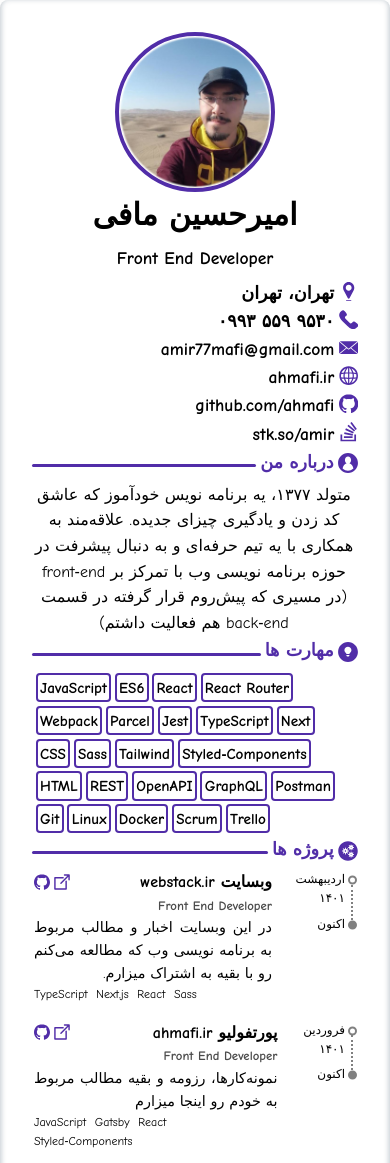
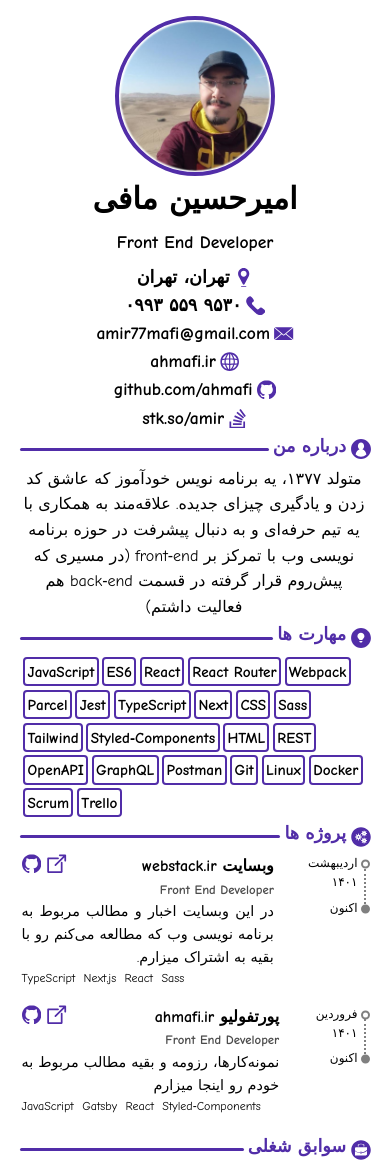
Before and after one commit to ahmafi/my-portfolio, a Gatsby site: page /resume in a window 390 px wide. Shown: the top 1163 px of the page. Built offline with nearby package versions, Linux system fonts and the light colour scheme; Gatsby itself is replaced by a stand-in of ours; a web font is replaced by a local one.

Commit message:
Resume: Improve responsive design
Info section is now a 2 column layout on mobile devices.
Larger icons when they are clickable.
Icons in General component align better with text on the title.
Change full page width to make more room for contents on smaller devices.

```diff
--- a/package.json
+++ b/package.json
@@ -30,6 +30,7 @@
     "react": "^17.0.1",
     "react-dom": "^17.0.1",
     "react-helmet": "^6.1.0",
+    "react-responsive": "^9.0.0-beta.6",
     "styled-components": "^5.3.5",
     "styled-icons": "^10.45.0"
   }
--- a/src/components/resume/Date.js
+++ b/src/components/resume/Date.js
@@ -4,6 +4,7 @@ import styled, { css } from 'styled-components';
 const Container = styled.div`
   font-size: 0.75rem;
   position: relative;
+  margin-left: 1em;
 `;
 
 const DotWidth = 9;
--- a/src/components/resume/Icon.js
+++ b/src/components/resume/Icon.js
@@ -1,5 +1,6 @@
 import React from 'react';
 import styled from 'styled-components';
+import { useMediaQuery } from 'react-responsive';
 
 // FIXME: There should be a better dynamic import solution
 // or a solution without importing
@@ -18,6 +19,7 @@ import ProjectsIcon from '../../images/icons/projects.inline.svg';
 import SkillsIcon from '../../images/icons/skills.inline.svg';
 import StackoverflowIcon from '../../images/icons/stackoverflow.inline.svg';
 import WebsiteIcon from '../../images/icons/website.inline.svg';
+import { smallerThan500, smallerThanA4 } from './media';
 
 const IconNames = {
   'about-me': AboutMeIcon,
@@ -39,21 +41,41 @@ const IconNames = {
 const Container = styled.div`
   width: ${({ w }) => w};
   height: ${({ h }) => h};
-  margin-bottom: 0.25em;
 
   svg {
     fill: ${({ c }) => c};
   }
 `;
 
-function Icon({ name, color, width = '1em', height }) {
+function Icon({ name, color, width = 1, height, clickable }) {
   height = height ?? width;
 
   const IconTag = IconNames[name];
 
+  const isSmallerThanA4 = useMediaQuery({ query: smallerThanA4 });
+  const isSmallerThan500 = useMediaQuery({ query: smallerThan500 });
+
+  let resWidth = width;
+  let resHeight = height;
+
+  if (clickable) {
+    if (isSmallerThanA4) {
+      resWidth = width * 1.2;
+      resHeight = height * 1.2;
+    }
+
+    if (isSmallerThan500) {
+      resWidth = width * 1.1;
+      resHeight = height * 1.1;
+    }
+  }
+
+  resWidth = `${resWidth}em`;
+  resHeight = `${resHeight}em`;
+
   return (
-    <Container c={color} w={width} h={height}>
-      <IconTag width={width} height={height} />
+    <Container c={color} w={resWidth} h={resHeight}>
+      <IconTag width={resWidth} height={resHeight} />
     </Container>
   );
 }
--- a/src/components/resume/Info.js
+++ b/src/components/resume/Info.js
@@ -1,14 +1,33 @@
 import React from 'react';
 import styled, { useTheme } from 'styled-components';
 import Icon from './Icon';
+import { smallerThan500, smallerThanA4 } from './media';
 
-const InfoBlock = styled.div`
+const Container = styled.div`
+  display: flex;
+  flex-direction: column;
+
+  @media ${smallerThanA4} {
+    flex-direction: row;
+    justify-content: space-around;
+  }
+
+  @media ${smallerThan500} {
+    flex-direction: column;
+  }
+`;
+
+const InfoColumn = styled.div`
   display: flex;
   flex-direction: column;
   align-items: flex-start;
+
+  @media ${smallerThan500} {
+    align-items: center;
+  }
 `;
 
-const Container = styled.div`
+const InfoLine = styled.div`
   display: flex;
   align-items: center;
   font-size: 1.1rem;
@@ -24,19 +43,30 @@ const Text = styled.p`
 function Info({ data }) {
   const theme = useTheme();
 
+  const infoColumn = (info) => (
+    <InfoLine
+      key={info.content}
+      href={info.link}
+      as={info.hasOwnProperty('link') ? 'a' : null}
+    >
+      <Icon name={info.icon} color={theme.accentColor} width={1.1} />
+      <Text dir="ltr">{info.content}</Text>
+    </InfoLine>
+  );
+
   return (
-    <InfoBlock>
-      {data.map((info) => (
-        <Container
-          key={info.content}
-          href={info.link}
-          as={info.hasOwnProperty('link') ? 'a' : null}
-        >
-          <Icon name={info.icon} color={theme.accentColor} width={'1.1em'} />
-          <Text dir="ltr">{info.content}</Text>
-        </Container>
-      ))}
-    </InfoBlock>
+    <Container>
+      <InfoColumn>
+        {data
+          .slice(0, Math.ceil(data.length / 2))
+          .map((info) => infoColumn(info))}
+      </InfoColumn>
+      <InfoColumn>
+        {data
+          .slice(Math.ceil(data.length / 2), data.length)
+          .map((info) => infoColumn(info))}
+      </InfoColumn>
+    </Container>
   );
 }
 
--- a/src/components/resume/SectionHeader.js
+++ b/src/components/resume/SectionHeader.js
@@ -28,7 +28,7 @@ function SectionHeader({ title, icon }) {
 
   return (
     <Container>
-      <Icon name={icon} color={theme.accentColor} width={'1.25em'} />
+      <Icon name={icon} color={theme.accentColor} width={1.25} />
       <Title>{title}</Title>
       <Line />
     </Container>
--- /dev/null
+++ b/src/components/resume/media.js
@@ -0,0 +1,2 @@
+export const smallerThanA4 = `screen and (max-width: 21cm)`;
+export const smallerThan500 = `screen and (max-width: 500px)`;
--- a/src/components/resume/sections/General.js
+++ b/src/components/resume/sections/General.js
@@ -23,12 +23,8 @@ const Content = styled.div`
 
 const Title = styled.div`
   display: flex;
-  align-items: center;
+  align-items: flex-start;
   font-weight: 700;
-
-  a {
-    margin-right: 0.25em;
-  }
 
   @media screen and (max-width: 480px) {
     justify-content: space-between;
@@ -37,6 +33,10 @@ const Title = styled.div`
 
 const Links = styled.div`
   display: flex;
+
+  > * {
+    margin-right: 0.4em;
+  }
 `;
 
 const Subtitle = styled.div`
@@ -67,7 +67,12 @@ function General({ content }) {
                   <Links>
                     {links.map((link) => (
                       <a href={link.name} key={link.name}>
-                        <Icon name={link.icon} color={theme.accentColor} />
+                        <Icon
+                          name={link.icon}
+                          color={theme.accentColor}
+                          width={1.1}
+                          clickable
+                        />
                       </a>
                     ))}
                   </Links>
--- a/src/components/resume/sections/Skills.js
+++ b/src/components/resume/sections/Skills.js
@@ -14,6 +14,7 @@ const Skill = styled.div`
   border-radius: 4px;
   font-size: 0.95rem;
   font-weight: 700;
+  text-align: center;
 `;
 
 function Skills({ content }) {
--- a/src/pages/resume.js
+++ b/src/pages/resume.js
@@ -10,8 +10,7 @@ import { StaticImage } from 'gatsby-plugin-image';
 import AboutMe from '../components/resume/sections/AboutMe';
 import Skills from '../components/resume/sections/Skills';
 import General from '../components/resume/sections/General';
-
-const smallerThanA4 = `screen and (max-width: 21cm)`;
+import { smallerThan500, smallerThanA4 } from '../components/resume/media';
 
 const Page = styled.main`
   display: flex;
@@ -30,13 +29,17 @@ const Page = styled.main`
   border-radius: 8px;
 
   @media ${smallerThanA4} {
-    width: 100%;
-    margin: 0;
-    padding: 2em;
+    width: 80%;
+    margin: 1em auto 2em;
+    box-shadow: none;
+    padding: 0;
     height: auto;
-    /* height: 100%; */
     flex-direction: column;
     align-items: center;
+  }
+
+  @media ${smallerThan500} {
+    width: 90%;
   }
 
   @media print {
@@ -75,12 +78,14 @@ const Name = styled.h1`
   font-size: 1.9rem;
   align-self: center;
   margin-bottom: 0.1em;
+  text-align: center;
 `;
 
 const Job = styled.h2`
   font-size: 1.1rem;
   align-self: center;
   margin-bottom: 0.4em;
+  text-align: center;
 `;
 
 function ResumePage() {
```
Also changed, not shown: 1 other file.
